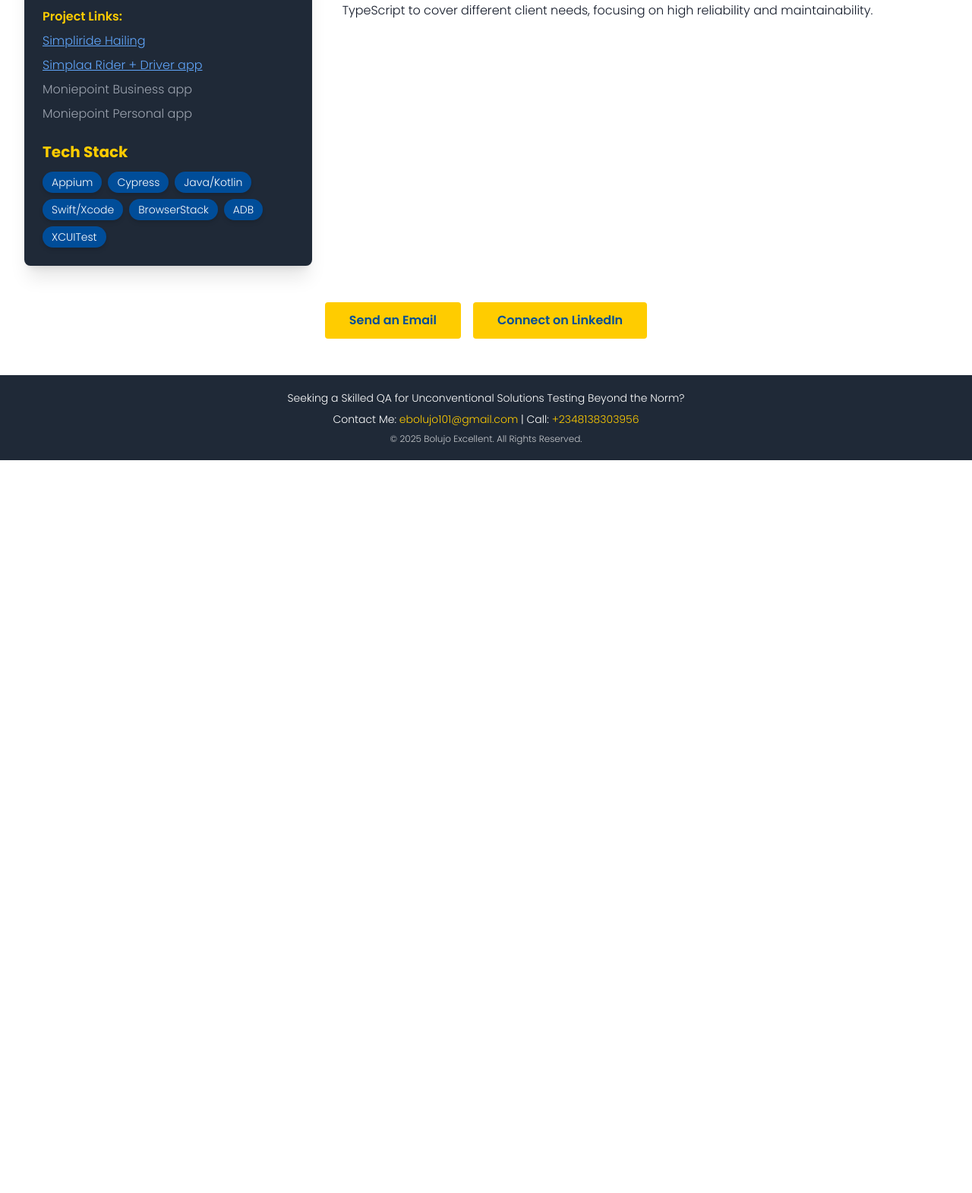
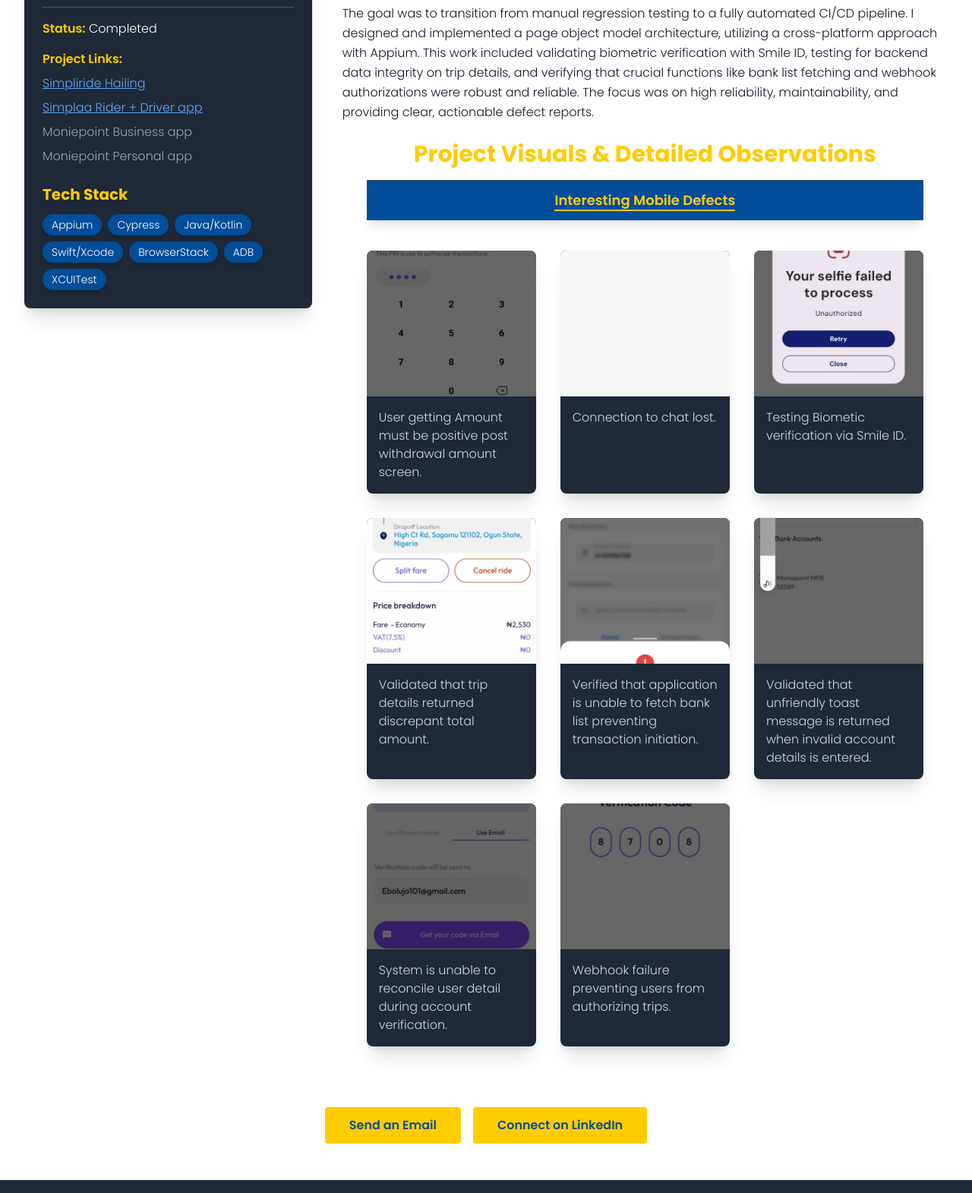
Before and after one commit to ini-hub/Excellent-Portfolio, an Astro site: page /mobile-automation in a window 1280 px wide. Shown: the part 635-2206 px from the top of the page at 76% size. Before the commit the page ends 1241 px from the top, so only its background shows below. Built offline with nearby package versions, Linux system fonts and the light colour scheme; Astro itself is replaced by a stand-in of ours.

Commit message:
Final update

```diff
--- a/src/components/ServicesScreen.astro
+++ b/src/components/ServicesScreen.astro
@@ -7,7 +7,7 @@
 const technicalServices = [
     {
         title: "Test Automation Frameworks",
-        offerings: "Design and implement robust, scalable, and maintainable automation solutions using <b>Playwright</b>, <b>Selenium</b>, and <b>Appium</b> (Web, API, Mobile).",
+        offerings: "Design and implement robust, scalable, and maintainable automation solutions using <b>Playwright</b>, <b>Cypress</b>, and <b>Appium</b> (Web, API, Mobile).",
         impact: "Reduces time-to-market, lowers manual testing costs, and provides immediate feedback in CI/CD pipelines."
     },
     {
--- a/src/pages/api-testing.astro
+++ b/src/pages/api-testing.astro
@@ -116,10 +116,10 @@
 // Define the unique content for the API Testing project
 const apiTestingData = {
     title: "🔗 API Testing: Postman | Kafka | Swagger",
-    introduction: "This section details robust API testing strategies, focusing on validation of business logic, data integrity, security, and integration points (e.g., Kafka/Spanner/MySQL).",
+    introduction: "This portfolio section details a robust, object-oriented approach to API testing and backend validation. It highlights hands-on experience with tools like Postman, Kafka, and Swagger to verify business logic, ensure data integrity, and identify critical vulnerabilities and integration failures.",
     sectionTitle: "Key Artifacts and Deliverables",
     techStack: ["Postman", "Newman", "RestAssured", "Swagger/OpenAPI", "Spanner", "MySQL", "Kafka"],
-    sectionContent: "The goal was to transition from manual regression testing to a fully automated CI/CD pipeline. I designed a page object model architecture, utilizing both Selenium with Java and Playwright with TypeScript to cover different client needs, focusing on high reliability and maintainability.",
+    sectionContent: "My work focuses on a proactive QA strategy that moves beyond simple API calls. Key deliverables include: validating webhook message delivery and performing root cause analysis on Kafka logs; designing Postman scripts using OOP principles to automate complex workflows like token management; and performing detailed contract and error handling checks using Swagger to prevent issues like unhandled exceptions, invalid data, and incorrect status codes.",
     projectUrl: [
         { name: "Rezumii", url: "https://resumii.netlify.app/" },
         { name: "Walure Erp Repository", url: "https://walure-erp.netlify.app" },
--- a/src/pages/mobile-automation.astro
+++ b/src/pages/mobile-automation.astro
@@ -6,83 +6,60 @@
 
 const mobileAutomationVisuals = [
     {
-        title: "User Interface",
-        id: "user-interface",
+        title: "Interesting Mobile Defects",
+        id: "mobile-defects",
         images: [
             {
-                src: "/WEB UI/WEB - Character limit on email.PNG",
-                caption: "File structure demonstrating clear separation of Page Objects, Tests, and Utilities.",
+                src: "/MOBILE/Amount must be positive post Withdrawal screen .jpeg",
+                caption: "User getting Amount must be positive post withdrawal amount screen.",
             },
             {
-                src: "/WEB UI/Web - Error message but Requirement fulfilled.PNG",
-                caption: "File structure demonstrating clear separation of Page Objects, Tests, and Utilities.",
+                src: "/MOBILE/Service stability.jpeg",
+                caption: "Connection to chat lost.",
             },
             {
-                src: "/WEB UI/WEB - Exception error on UI - 500 Internal server error.PNG",
-                caption: "File structure demonstrating clear separation of Page Objects, Tests, and Utilities.",
+                src: "/MOBILE/SMILE ID integration test.jpeg",
+                caption: "Testing Biometic verification via Smile ID.",
             },
             {
-                src: "/WEB UI/Web - Lack of space trimming - 400.PNG",
-                caption: "File structure demonstrating clear separation of Page Objects, Tests, and Utilities.",
+                src: "/MOBILE/Trip details with invalid amount .jpeg",
+                caption: "Validated that trip details returned discrepant total amount.",
             },
             {
-                src: "/WEB UI/Web - Password Validation Error but Requirement fulfilled.PNG",
-                caption: "File structure demonstrating clear separation of Page Objects, Tests, and Utilities.",
+                src: "/MOBILE/Unable to fetch banks.jpeg",
+                caption: "Verified that application is unable to fetch bank list preventing transaction initiation.",
             },
             {
-                src: "/WEB UI/WEB - Request failed with status code 400 on UI.PNG",
-                caption: "File structure demonstrating clear separation of Page Objects, Tests, and Utilities.",
+                src: "/MOBILE/Unfriendly error message when invalid account details copy.jpeg",
+                caption: "Validated that unfriendly toast message is returned when invalid account details is entered.",
             },
             {
-                src: "/WEB UI/Web - UI Responsiveness.PNG",
-                caption: "File structure demonstrating clear separation of Page Objects, Tests, and Utilities.",
+                src: "/MOBILE/User not found error displayed post onboarding.jpeg",
+                caption: "System is unable to reconcile user detail during account verification.",
+            },
+            {
+                src: "/MOBILE/Webhook failure .jpeg",
+                caption: "Webhook failure preventing users from authorizing trips.",
             },
         ]
     },
-    {
-        title: "Web Inspected",
-        id: "inspected",
-        images: [
-            {
-                src: "/WEB INSPECTED/Inspect - 404 Not found.PNG",
-                caption: "Allure Report dashboard showing 98% pass rate across 200+ tests on CI/CD.",
-                link: "https://your-report-link.com/allure"
-            },
-            {
-                src: "/WEB INSPECTED/Inspect - 413 File too large.PNG",
-                caption: "Graph demonstrating stable run duration under 5 minutes for full regression.",
-            },
-            {
-                src: "/WEB INSPECTED/Inspect - 422 Error message.PNG",
-                caption: "Graph demonstrating stable run duration under 5 minutes for full regression.",
-            },
-            {
-                src: "/WEB INSPECTED/Inspect - Exception - Invalid Currency Code - NR.PNG",
-                caption: "Graph demonstrating stable run duration under 5 minutes for full regression.",
-            },
-            {
-                src: "/WEB INSPECTED/Inspect - Exception - Invalid Currency Code NR.PNG",
-                caption: "Graph demonstrating stable run duration under 5 minutes for full regression.",
-            }
-        ]
-    }
-];
+]
 
 // Define the unique content for the Mobile Automation project
 const mobileAutomationData = {
     title: "Mobile Testing: Appium & Cross-Platform 📱",
-    introduction: "This section demonstrates expertise in developing robust, cross-platform mobile automation frameworks for both iOS and Android applications, ensuring seamless user experiences.",
+    introduction: "This portfolio section demonstrates expertise in developing robust, cross-platform mobile automation frameworks for both iOS and Android applications. It showcases a proven ability to identify critical defects, from biometric verification failures and service stability issues to backend reconciliation problems and UI display errors, ensuring a seamless user experience.",
     sectionTitle: "Key Artifacts and Deliverables",
-    sectionContent: "The goal was to transition from manual regression testing to a fully automated CI/CD pipeline. I designed a page object model architecture, utilizing both Selenium with Java and Playwright with TypeScript to cover different client needs, focusing on high reliability and maintainability.",
+    sectionContent: "The goal was to transition from manual regression testing to a fully automated CI/CD pipeline. I designed and implemented a page object model architecture, utilizing a cross-platform approach with Appium. This work included validating biometric verification with Smile ID, testing for backend data integrity on trip details, and verifying that crucial functions like bank list fetching and webhook authorizations were robust and reliable. The focus was on high reliability, maintainability, and providing clear, actionable defect reports.",
     projectUrl: [
         { name: "Simpliride Hailing", url: "https://github.com/Simpliride/simpliride-business" },
         { name: "Simplaa Rider + Driver app", url: "https://www.simplaa.com/nigeria" },
         { name: "Moniepoint Business app", url: "" },
         { name: "Moniepoint Personal app", url: "" },
     ],
-    imageUrl: "/me-at-DTEC.JPG",
+    imageUrl: "/MOBILE/Unfriendly error message when invalid account details.jpeg",
     techStack: ["Appium", "Cypress", "Java/Kotlin", "Swift/Xcode", "BrowserStack", "ADB", "XCUITest"],
-    visuals: ""//mobileAutomationVisuals,
+    visuals: mobileAutomationVisuals,
 };
 ---
 
--- a/src/pages/performance-testing.astro
+++ b/src/pages/performance-testing.astro
@@ -32,15 +32,15 @@
 // Define the unique content for the Performance Testing project
 const performanceTestingData = {
     title: "Non-Functional Test: Performance + Security ⚡",
-    introduction: "This section highlights expertise in assessing system scalability and stability under stress, using JMeter to simulate realistic user load and identify bottlenecks. The artifacts below demonstrate practical application and detailed analysis.",
+    introduction: "This section highlights expertise in assessing system scalability and stability under stress, using JMeter to simulate realistic user load and identify bottlenecks. It also showcases my proficiency in conducting comprehensive API and web security assessments to identify vulnerabilities and ensure compliance.",
     sectionTitle: "Key Artifacts and Deliverables",
-    sectionContent: "The goal was to transition from manual regression testing to a fully automated CI/CD pipeline. I designed a page object model architecture, utilizing both Selenium with Java and Playwright with TypeScript to cover different client needs, focusing on high reliability and maintainability.",
+    sectionContent: "The primary objective was to ensure the scalability and resilience of critical applications like the Simplaa Rider and Moniepoint platforms. I utilized tools such as JMeter and LoadRunner to simulate user load, generating detailed reports on latency, throughput, and error rates. The deliverables also include comprehensive security assessments, such as API vulnerability scans and ImmuniWeb reports, to proactively identify and mitigate risks to the application and user data.",
     projectUrl: [
         { name: "Simplaa Rider + Driver app", url: "https://www.simplaa.com/nigeria" },
         { name: "Moniepoint App", url: "https://moniepoint.com/" },
 
     ],
-    imageUrl: "/PERFORMANCE/security.png",
+    imageUrl: "PERFORMANCE/security.png",
     techStack: ["JMeter", "LoadRunner", "Grafana", "BlazeMeter", "AWS/Azure Cloud"],
     visuals: performanceVisuals,
 
--- a/src/pages/web-automation.astro
+++ b/src/pages/web-automation.astro
@@ -62,9 +62,9 @@
 // Define the unique content for the Web Automation project
 const webAutomationData = {
     title: "Web Testing & Automation (Cypress)",
-    introduction: "An in-depth look at how I built robust, cross-browser automation frameworks to ensure continuous quality.",
-    sectionTitle: "Project Goal and Methodology",
-    sectionContent: "The goal was to transition from manual regression testing to a fully automated CI/CD pipeline. I designed a page object model architecture, utilizing both Selenium with Java and Playwright with TypeScript to cover different client needs, focusing on high reliability and maintainability.",
+    introduction: "This portfolio section provides an in-depth look at my expertise in building robust, cross-browser automation frameworks. It highlights a proactive approach to identifying critical web defects, from poor UI responsiveness and improper server-side validations (e.g., 500/400 errors) to backend data conflicts and unhandled exceptions that prevent core functionality.",
+    sectionTitle: "Key Artifacts and Deliverables",
+    sectionContent: "The primary objective was to transition from manual regression testing to a fully automated CI/CD pipeline. I designed a page object model architecture, utilizing both Cypress with JavaScript and Playwright with TypeScript to cover diverse client needs. This work showcases my ability to debug complex issues, such as a lack of whitespace trimming on login fields, file size limitations on comments, and inexplicit validation messages, all while focusing on high reliability and maintainability of the test suites.",
     techStack: ["Cypress", "Selenium", "Playwright", "Java", "TypeScript", "Maven", "GitHub Actions"],
     projectUrl: [
         { name: "Rezumii", url: "https://resumii.netlify.app/" },
```
Also changed, not shown: public/MOBILE/Amount must be positive post Withdrawal screen .jpeg (added), public/MOBILE/SMILE ID integration test.jpeg (added), public/MOBILE/Service stability.jpeg (added), public/MOBILE/Trip details with invalid amount .jpeg (added), public/MOBILE/Unable to fetch banks.jpeg (added), public/MOBILE/Unfriendly error message when invalid account details copy.jpeg (added), public/MOBILE/Unfriendly error message when invalid account details.jpeg (added), public/MOBILE/User not found error displayed post onboarding.jpeg (added), public/MOBILE/Webhook failure .jpeg (added), public/WEB INSPECTED/Rezumii Undefined.png (added).
